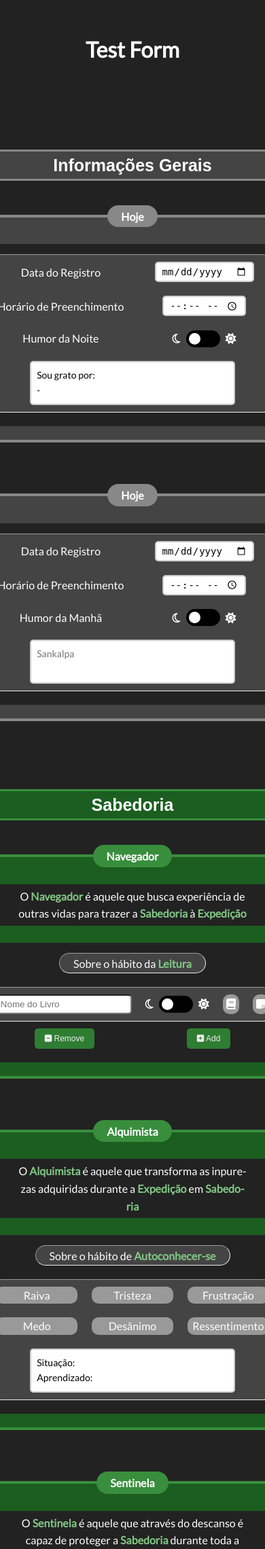
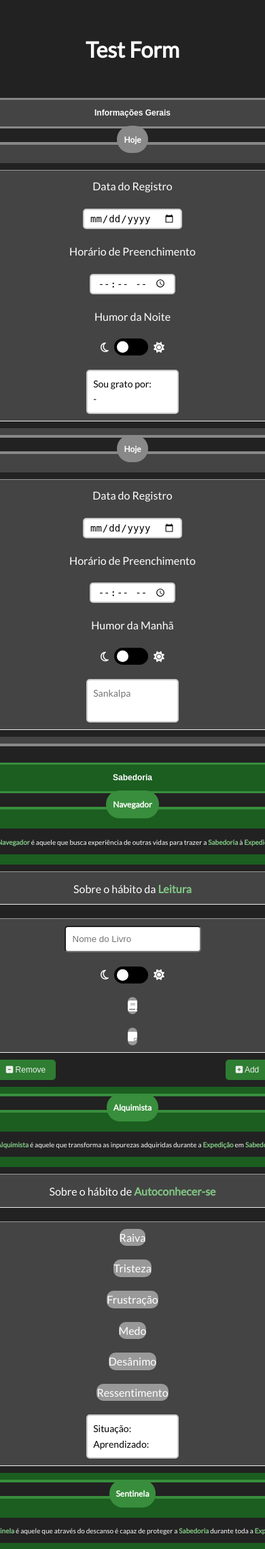
Before and after one commit to Matheus-Homem/EnduranceProject, a Flask app: page /test/ in a window 390 px wide; the page is wider, and only the part inside the window is pictured. Shown: the top 2279 px of that part at 68% size. Run offline with Flask 3, Linux system fonts and the light colour scheme; some libraries are stand-ins or nearby versions.

Commit message:
feat: improved media query

```diff
--- a/src/web/static/responsive/media.css
+++ b/src/web/static/responsive/media.css
@@ -1,23 +1,46 @@
 @media screen and (max-width: 600px) {
-    .flex-container {
-        flex-direction: column;
-        align-items: center;
+    .box {
+        margin-top: 20px;
+        padding: 10px;
+        border-radius: 15px;
+        gap: 15px;
+        width: 100%;
+        box-sizing: border-box;
     }
 
-    .flex-container i, .flex-container span {
+    .box-title {
+        font-size: 12px;
+        padding: 10px;
+    }
+
+    .box-role {
+        font-size: 10px;
+        padding: 10px;
+    }
+
+    input[type="text"], input[type="time"] {
+        width: 100%;
+        padding: 10px;
+    }
+
+    .info-section, .wisdom-section, .stability-section, .strength-section, .kindness-section, .devotion-section {
+        font-size: 12px;
+        margin-top: 2em;
+        margin-bottom: 1em;
+        padding: 10px;
+    }
+
+    .box-input, .box-habit {
+        padding: 10px;
         width: 100%;
     }
 
-    section {
-        width: 100%;
-        padding: 0 15px;
+    h1 {
+        text-align: center;
     }
 
-    body {
-        padding: 0 10px;
-    }
-
-    table {
-        width: 100%;
+    .flex-row {
+        flex-direction: column; /* Stack items vertically on small screens */
+        align-items: center;    /* Center items horizontally */
     }
 }
--- a/src/web/static/style.css
+++ b/src/web/static/style.css
@@ -20,7 +20,14 @@
 
 * {
     box-sizing: border-box;
-  }
+}
+
+body, html {
+    margin: 0;
+    padding: 0;
+    width: 100%;
+    overflow-x: hidden;
+}
 
 body {
     color: var(--white-color);
@@ -31,7 +38,6 @@ body {
     align-items: center;
     justify-content: flex-start;
     height: 100vh;
-    margin: 0;
     font-family: 'Lato', sans-serif;
     font-weight: 350;
     line-height: 1.6;
```
